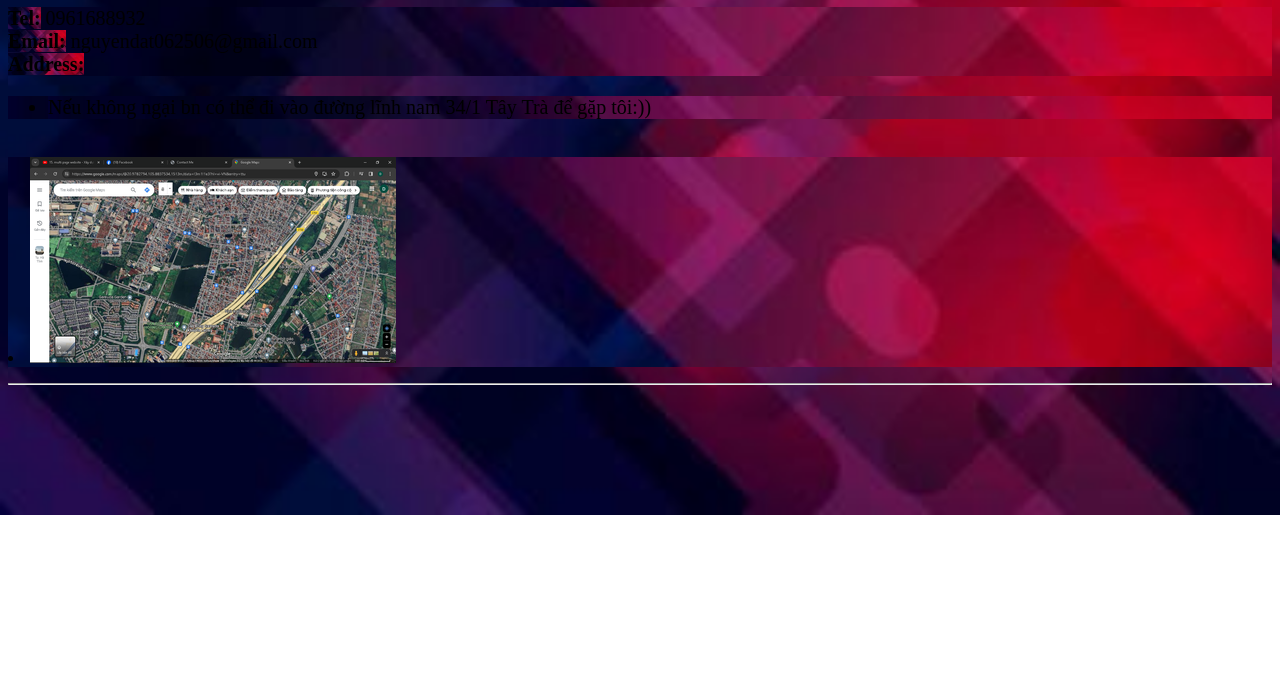
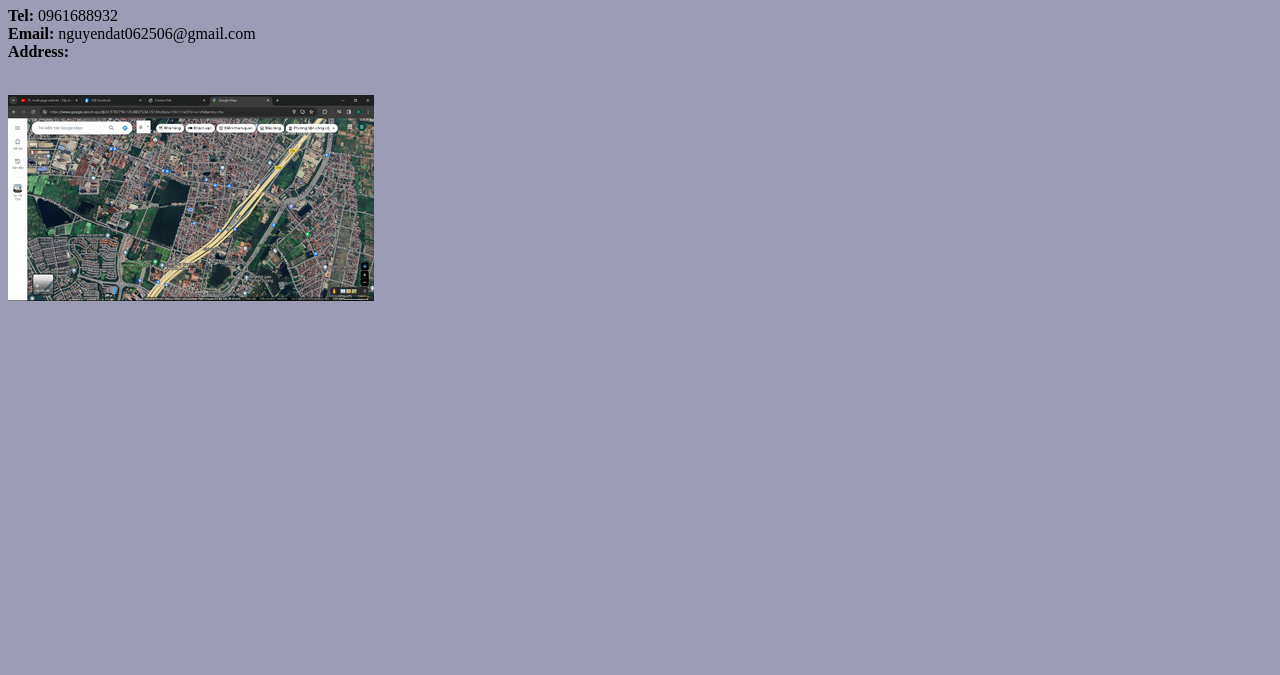
Before and after one commit to 12-DAT-17A1/PROJECT_WEBSITE, a plain HTML site: page more-info/contact.html in a window 1280 px wide. Shown: the part 125-800 px from the top of the page. Drawn offline with Linux system fonts and the light colour scheme.

Commit message:
cập nhập thêm

```diff
--- a/CSS/style.css
+++ b/CSS/style.css
@@ -2,7 +2,7 @@ h1{
     color: red;
 }
 *{
-    background-image: url("../assets/images/background.jpg");
+    background-color: rgb(156, 156, 180);
     background-size: cover;
     background-repeat: no-repeat;
 }
--- a/more-info/contact.html
+++ b/more-info/contact.html
@@ -4,7 +4,7 @@
     <meta charset="UTF-8" />
     <meta http-equiv="X-UA-Compatible" content="IE=edge" />
     <meta name="viewport" content="width=device-width, initial-scale=1.0" />
-    <link rel="stylesheet" href="../CSS/style.css">
+    <link rel="stylesheet" href="../CSS/style.css" />
     <title>Contact Me</title>
   </head>
 
@@ -24,14 +24,13 @@
 
     <hr />
     <h1>II.Contact Me</h1>
-    <p class="chuthuong">
+    <clas="chuthuong">
       <b>Tel:</b> 0961688932 <br />
       <b>Email:</b> nguyendat062506@gmail.com<br />
-      <b>Address:</b><br />
-      <ul class="chuthuong"><li>Nếu không ngại bn có thể đi vào đường lĩnh nam 34/1 Tây Trà để gặp tôi:))</li></ul>
+      <b>Address:</b><br /></p>
       <br />
-      <li><img src="../assets/images/diachinha.png" alt=""></li>
-    </p>
-    <hr />
+      <img src="../assets/images/diachinha.png" alt="" style="max-width: 100%; height: auto;" />
+
+
   </body>
 </html>
```
Also changed, not shown: assets/images/Lộ trình học python.png (added).
